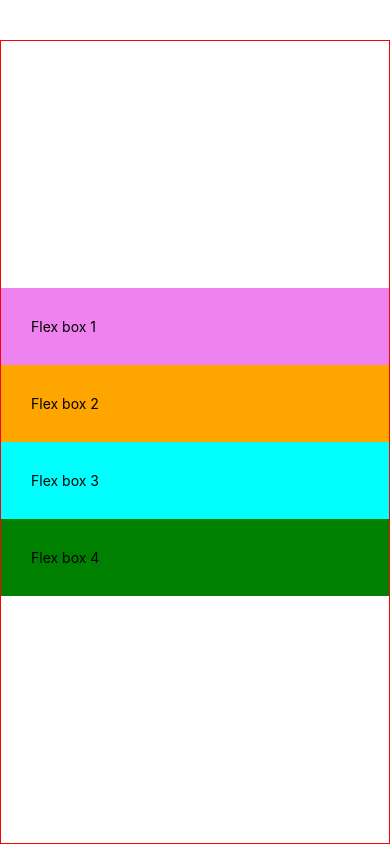
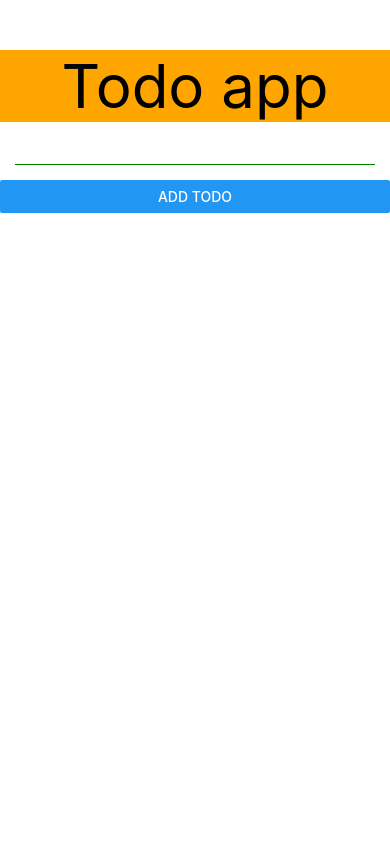
Before and after one commit to nbthinh/learning-react-native-base, a React Native app: screen / in a window 390 px wide. Built offline with nearby package versions, Linux system fonts and the light colour scheme.

Commit message:
video 15

```diff
--- a/App.tsx
+++ b/App.tsx
@@ -2,6 +2,7 @@
 import { Button, StyleSheet, Text, TextInput, View, ScrollView, FlatList, TouchableOpacity, Pressable, Alert, TouchableWithoutFeedback, Keyboard } from 'react-native';
 import FlexBox from './components/flex.box';
 
+import AntDesign from '@expo/vector-icons/AntDesign';
 
 interface ITodo {
   id: number,
@@ -44,62 +45,72 @@
   }
 
   return (
-    // <TouchableWithoutFeedback onPress={() => Keyboard.dismiss()}>
-    //   <View style={styles.container}>
-    //     <Text style={styles.header}>Todo app</Text>
+    <TouchableWithoutFeedback onPress={() => Keyboard.dismiss()}>
+      <View style={styles.container}>
+        <Text style={styles.header}>Todo app</Text>
 
-    //     {/* form */}
-    //     <View style={styles.body}>
-    //       <TextInput
-    //         value={todo}
-    //         style={styles.todoInput}
-    //         onChangeText={(value) => setTodo(value)}
-    //       />
-    //       <Button
-    //         title="Add todo"
-    //         onPress={handleAddTodo}
-    //       />
-    //     </View>
+        {/* form */}
+        <View style={styles.form}>
+          <TextInput
+            value={todo}
+            style={styles.todoInput}
+            onChangeText={(value) => setTodo(value)}
+          />
+          <Button
+            title="Add todo"
+            onPress={handleAddTodo}
+          />
+        </View>
 
-    //     {/* list todo */}
-    //     <View style={styles.body}>
-    //       <FlatList
-    //         data={listTodo}
-    //         keyExtractor={(item) => item.id + ""}
-    //         renderItem={
-    //           ({item}) => {
-    //             console.log(item)
-    //             return (
-    //               <Pressable
-    //                 onPress={() => deleteTodo(item.id)}
-    //                 style={({pressed}) => ({opacity: pressed ? 0.5 : 1})}
-    //               >
-    //                 <Text style={styles.todoItem}>{item.name}</Text>
-    //               </Pressable>
-    //             )
-    //           }
-    //         }
-    //       />
-    //     </View>
-    //   </View>
-    // </TouchableWithoutFeedback>
-    <FlexBox />
+        {/* list todo */}
+        <View style={styles.todo}>
+          <FlatList
+            data={listTodo}
+            keyExtractor={(item) => item.id + ""}
+            renderItem={
+              ({item}) => {
+                console.log(item)
+                return (
+                  <Pressable
+                    onPress={() => deleteTodo(item.id)}
+                    style={({pressed}) => ({opacity: pressed ? 0.5 : 1})}
+                  >
+                    <View style={styles.groupTodo}>
+                      <Text style={styles.todoItem}>{item.name}</Text>
+                      <AntDesign name="close" size={24} color="black" />
+                    </View>
+                  </Pressable>
+                )
+              }
+            }
+          />
+        </View>
+      </View>
+    </TouchableWithoutFeedback>
   );
 }
 
 const styles = StyleSheet.create({
-  header: {
-    backgroundColor: "orange",
-    paddingHorizontal: 20,
-    textAlign: "center",
-    fontSize: 60
-  },
   container: {
     paddingTop: 50,
     flex: 1,
     backgroundColor: '#fff',
     // alignItems: 'center',
     // justifyContent: 'center',
+  },
+  header: {
+    backgroundColor: "orange",
+    paddingHorizontal: 20,
+    textAlign: "center",
+    fontSize: 60,
+    // flex: 1
+  },
+  form: {
+    // flex: 2
+    marginBottom: 20
+  },
+  todo: {
+    flex: 1
   },
   todoInput: {
     borderBottomWidth: 1,
@@ -110,13 +121,23 @@
   },
   todoItem: {
     fontSize: 20,
-    borderWidth: 1,
-    borderStyle: "dashed",
-    marginBottom: 20,
-    padding: 10
+
+    // marginBottom: 20,
+    // padding: 10
   },
   body: {
     marginBottom: 20,
-    paddingHorizontal: 10
+    paddingHorizontal: 10,
+    flex: 1
+  },
+  groupTodo: {
+    flexDirection: "row",
+    justifyContent: "space-between",
+    borderWidth: 1,
+    borderStyle: "dashed",
+    alignItems : "center",
+    marginBottom: 15,
+    padding: 15,
+    marginHorizontal: 10
   }
 });
```
